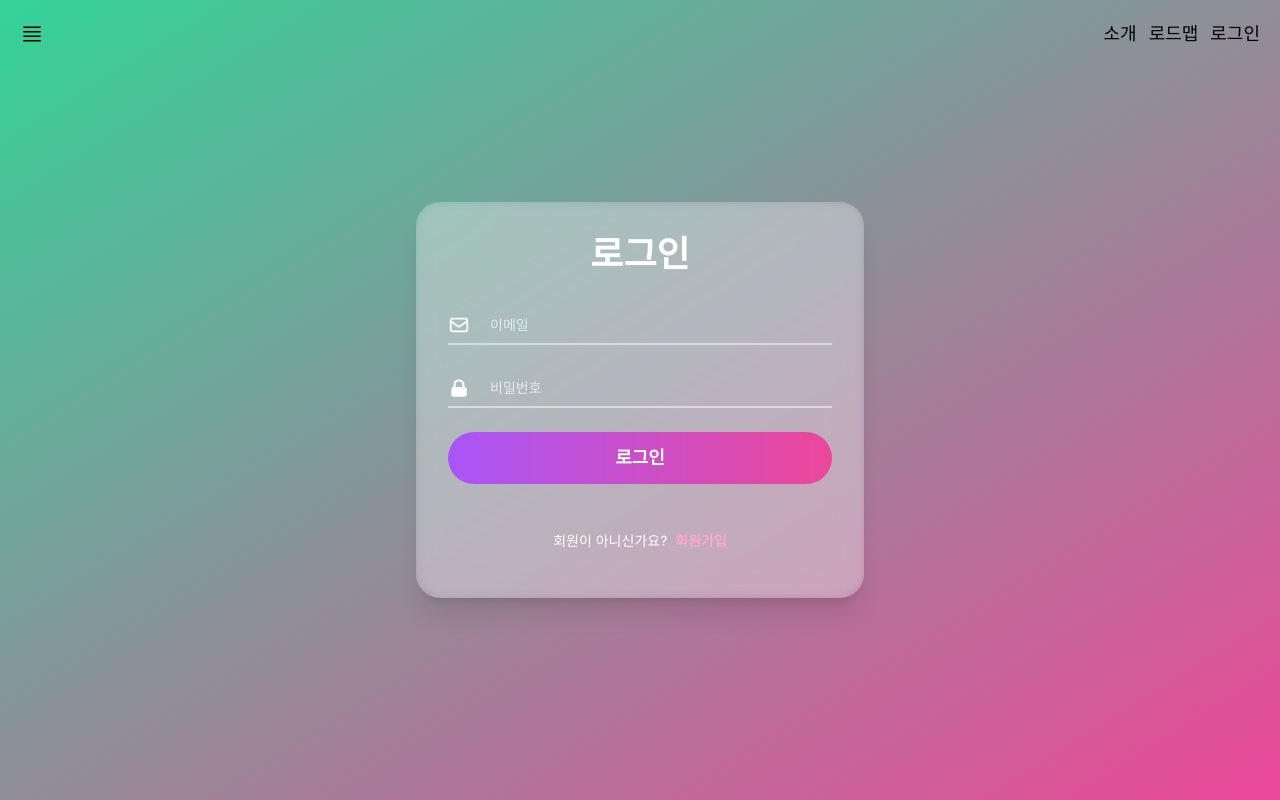
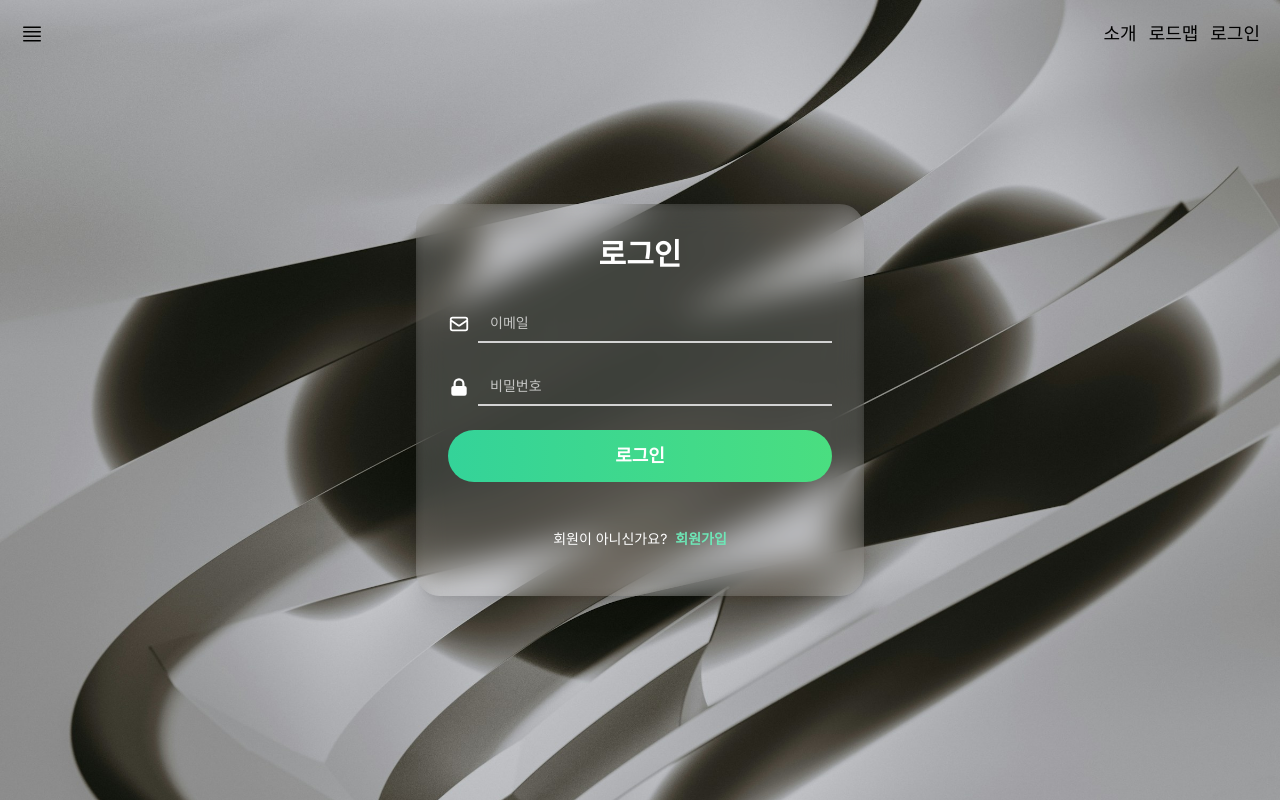
Before and after one commit to H-O-W/how-fe, a Next.js app: page /login in a window 1280 px wide. Built offline with nearby package versions, Linux system fonts and the light colour scheme.

Commit message:
feat: 로그인페이지 글래스모피즘 적용

```diff
--- a/src/app/globals.css
+++ b/src/app/globals.css
@@ -62,11 +62,15 @@ CSS 작성 규칙
 
 /* MyPage Style */
 
-/* Login Style */
-.login-modal input {
+/* Login Page Style */
+.LoginPage {
+  background-image: url("../Images/pawel-czerwinski-NlmCN3WBy-I-unsplash.jpg");
+  background-size: cover;
+}
+.LoginPage input {
   min-width: 200px;
   background-color: transparent;
-  /* border-bottom: 2px solid black; */
+  border-bottom: 2px solid lightgray;
   outline: none;
 }
 
--- a/src/app/login/page.js
+++ b/src/app/login/page.js
@@ -35,17 +35,17 @@ const LoginPage = () => {
   };
 
   return (
-    <div className="flex items-center justify-center min-h-screen bg-gradient-to-br from-emerald-400 to-pink-500">
-      <div className="relative w-full max-w-md p-8 bg-white bg-opacity-20 backdrop-filter backdrop-blur-lg rounded-3xl shadow-xl">
-        <div className="absolute inset-0 bg-gray-400 bg-opacity-5 backdrop-filter backdrop-blur-sm rounded-3xl" />
-        <div className="relative z-10">
-          <h1 className="mb-8 text-4xl font-bold text-center text-white">
+    <div className="LoginPage flex items-center justify-center min-h-screen ">
+      <div className="relative w-full max-w-md p-8 bg-white bg-opacity-10 backdrop-filter backdrop-blur-lg rounded-3xl shadow-xl">
+        <div className="absolute inset-0 bg-gray-400 bg-opacity-0 backdrop-filter backdrop-blur-sm rounded-3xl" />
+        <div className="relative z-10 ">
+          <h1 className="mb-8 text-3xl font-bold text-center text-white">
             {isLogin ? "로그인" : "회원가입"}
           </h1>
           <form onSubmit={handleSubmit} className="space-y-6">
             {!isLogin && (
               <>
-                <div className="flex items-center space-x-2 border-b-2 border-white border-opacity-50">
+                <div className="flex items-center space-x-2  border-white border-opacity-50">
                   <HiMiniUserCircle className="text-white" size={24} />
                   <input
                     className="w-full px-3 py-2 bg-transparent text-white placeholder-white placeholder-opacity-70 focus:outline-none"
@@ -55,7 +55,7 @@ const LoginPage = () => {
                     onChange={(e) => setUsername(e.target.value)}
                   />
                 </div>
-                <div className="flex items-center space-x-2 border-b-2 border-white border-opacity-50">
+                <div className="flex items-center space-x-2  border-white border-opacity-50">
                   <HiPhone className="text-white" size={24} />
                   <input
                     className="w-full px-3 py-2 bg-transparent text-white placeholder-white placeholder-opacity-70 focus:outline-none"
@@ -67,7 +67,7 @@ const LoginPage = () => {
                 </div>
               </>
             )}
-            <div className="flex items-center space-x-2 border-b-2 border-white border-opacity-50">
+            <div className="flex items-center space-x-2  border-white border-opacity-50">
               <HiOutlineMail className="text-white" size={24} />
               <input
                 className="w-full px-3 py-2 bg-transparent text-white placeholder-white placeholder-opacity-70 focus:outline-none"
@@ -77,7 +77,7 @@ const LoginPage = () => {
                 onChange={(e) => setEmail(e.target.value)}
               />
             </div>
-            <div className="flex items-center space-x-2 border-b-2 border-white border-opacity-50">
+            <div className="flex items-center space-x-2  border-white border-opacity-50">
               <HiLockClosed className="text-white" size={24} />
               <input
                 className="w-full px-3 py-2 bg-transparent text-white placeholder-white placeholder-opacity-70 focus:outline-none"
@@ -88,7 +88,7 @@ const LoginPage = () => {
               />
             </div>
             {!isLogin && (
-              <div className="flex items-center space-x-2 border-b-2 border-white border-opacity-50">
+              <div className="flex items-center space-x-2  border-white border-opacity-50">
                 <HiLockClosed className="text-white" size={24} />
                 <input
                   className="w-full px-3 py-2 bg-transparent text-white placeholder-white placeholder-opacity-70 focus:outline-none"
@@ -101,7 +101,7 @@ const LoginPage = () => {
             )}
             <button
               type="submit"
-              className="w-full px-4 py-3 text-lg font-semibold text-white bg-gradient-to-r from-purple-500 to-pink-500 rounded-full hover:from-purple-600 hover:to-pink-600 focus:outline-none focus:ring-2 focus:ring-purple-500 focus:ring-opacity-50 transition duration-300 ease-in-out transform hover:-translate-y-1 hover:shadow-lg"
+              className="w-full px-4 py-3 text-lg font-semibold text-white bg-gradient-to-r from-emerald-400 to-green-400 rounded-full hover:from-emerald-500 hover:to-green-500 focus:outline-none focus:ring-2 focus:ring-emerald-800 focus:ring-opacity-50 transition duration-300 ease-in-out transform hover:-translate-y-1 hover:shadow-lg"
             >
               {isLogin ? "로그인" : "회원가입"}
             </button>
@@ -111,7 +111,7 @@ const LoginPage = () => {
               {isLogin ? "회원이 아니신가요?" : "이미 회원이신가요?"}
               <button
                 onClick={toggleAuthMode}
-                className="ml-2 font-bold text-pink-300 hover:text-pink-200 focus:outline-none"
+                className="ml-2 font-bold text-emerald-300 hover:text-purple-200 focus:outline-none"
               >
                 {isLogin ? "회원가입" : "로그인"}
               </button>
```
Also changed, not shown: src/Images/pawel-czerwinski-NlmCN3WBy-I-unsplash.jpg (added).
